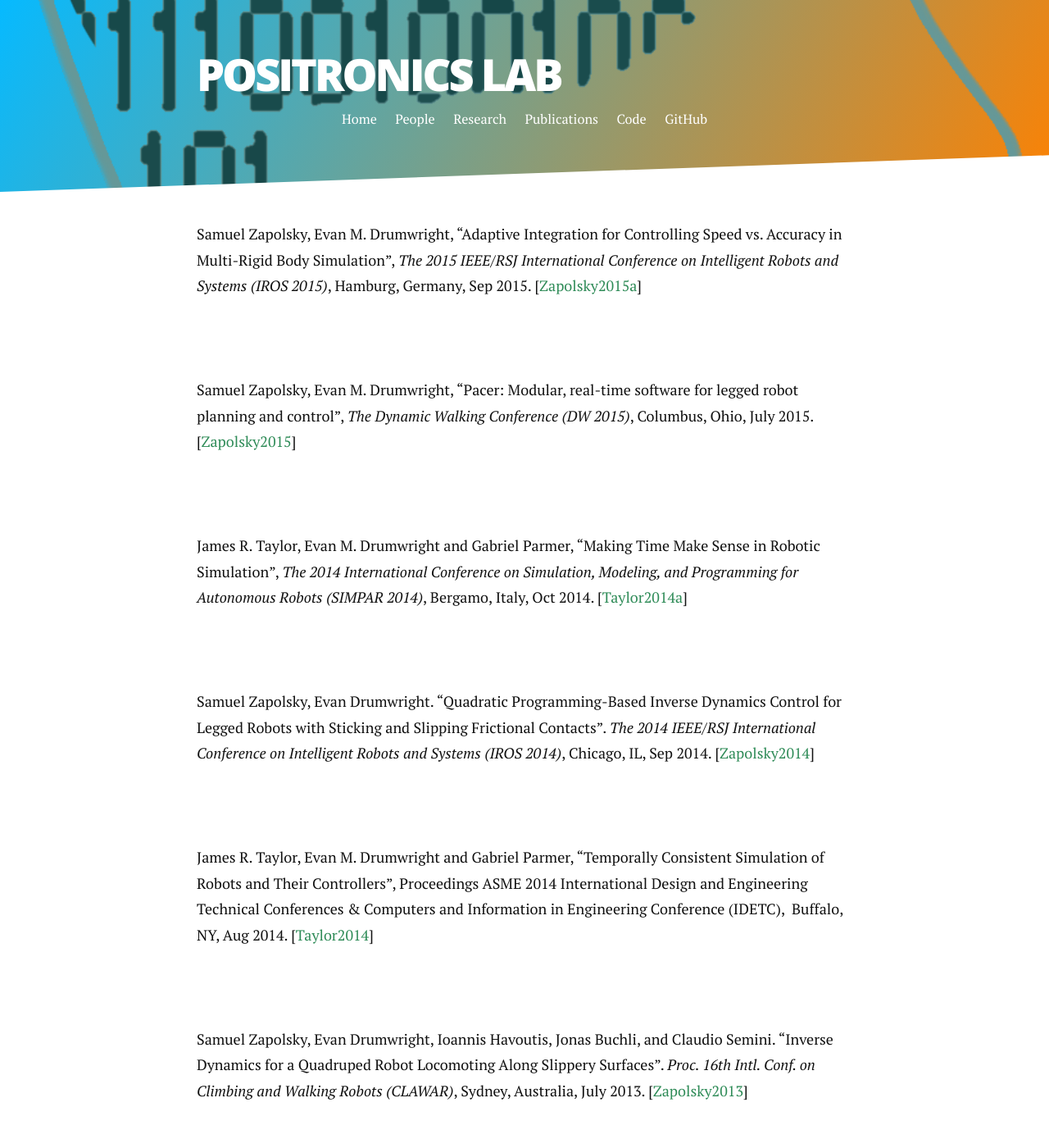
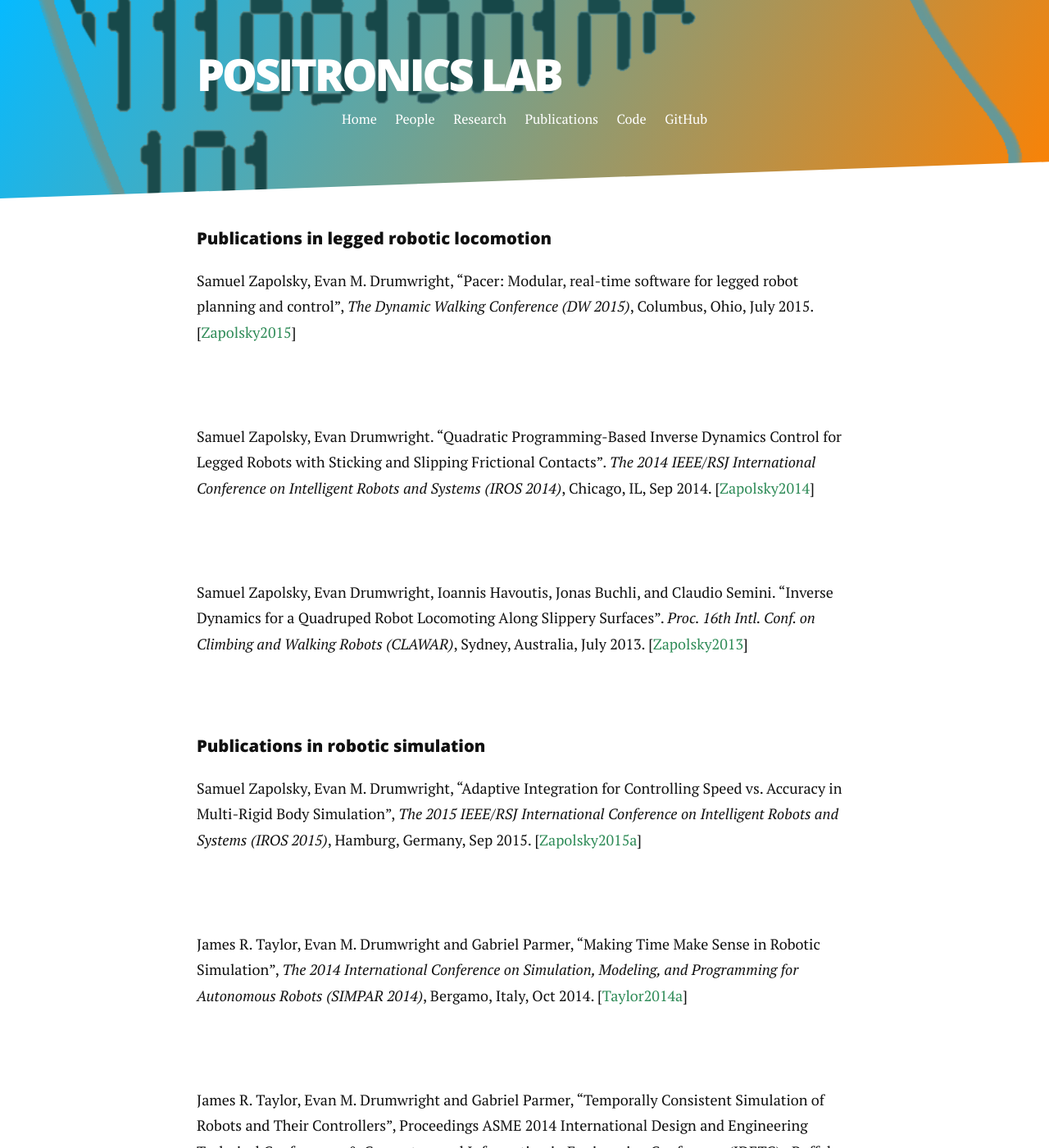
Before and after one commit to PositronicsLab/positronicslab.github.io, a Jekyll site: the page built from publications.md, in a window 1280 px wide and 1400 px high. Shown: the whole window at 82% size. Built offline with Jekyll 4.4.1, drawn with Linux system fonts in a browser that asks for light colours; nearby versions of some CDN libraries; Markdown is read by kramdown in place of the engine named in the settings; part of the change alters nothing that is shown; some of the changed text lies outside the part shown.

Commit message:
Updated publications

```diff
--- a/publications.md
+++ b/publications.md
@@ -2,11 +2,24 @@
 layout: default
 title: Publications
 ---
-Samuel Zapolsky, Evan M. Drumwright, "Adaptive Integration for Controlling Speed vs. Accuracy in Multi-Rigid Body Simulation", <i>The 2015 IEEE/RSJ International Conference on Intelligent Robots and Systems (IROS 2015)</i>, Hamburg, Germany, Sep 2015. [<a href="http://robotics.gwu.edu/positronics/wp-content/uploads/2014/08/IROS2015-Zapolsky.pdf">Zapolsky2015a</a>]
+
+#### Publications in legged robotic locomotion
+
+Samuel Zapolsky, Evan M. Drumwright, "Pacer: Modular, real-time software for legged robot planning and control", <i>The Dynamic Walking Conference (DW 2015)</i>, Columbus, Ohio, July 2015. [<a href="http://robotics.gwu.edu/positronics/wp-content/uploads/2014/08/Zapolsky_2015_DW.pdf">Zapolsky2015</a>]
 
 &nbsp;
 
-Samuel Zapolsky, Evan M. Drumwright, "Pacer: Modular, real-time software for legged robot planning and control", <i>The Dynamic Walking Conference (DW 2015)</i>, Columbus, Ohio, July 2015. [<a href="http://robotics.gwu.edu/positronics/wp-content/uploads/2014/08/Zapolsky_2015_DW.pdf">Zapolsky2015</a>]
+Samuel Zapolsky, Evan Drumwright. "Quadratic Programming-Based Inverse Dynamics Control for Legged Robots with Sticking and Slipping Frictional Contacts". <i>The 2014 IEEE/RSJ International Conference on Intelligent Robots and Systems (IROS 2014)</i>, Chicago, IL, Sep 2014. [<a href="http://robotics.gwu.edu/positronics/wp-content/uploads/2014/09/zapolsky2014.pdf">Zapolsky2014</a>]
+
+&nbsp;
+
+Samuel Zapolsky, Evan Drumwright, Ioannis Havoutis, Jonas Buchli, and Claudio Semini. "Inverse Dynamics for a Quadruped Robot Locomoting Along Slippery Surfaces". <i>Proc. 16th Intl. Conf. on Climbing and Walking Robots (CLAWAR)</i>, Sydney, Australia, July 2013. [<a href="http://robotics.gwu.edu/positronics/wp-content/uploads/2013/08/Zapolsky2013.pdf">Zapolsky2013</a>]
+
+&nbsp;
+
+
+#### Publications in robotic simulation
+Samuel Zapolsky, Evan M. Drumwright, "Adaptive Integration for Controlling Speed vs. Accuracy in Multi-Rigid Body Simulation", <i>The 2015 IEEE/RSJ International Conference on Intelligent Robots and Systems (IROS 2015)</i>, Hamburg, Germany, Sep 2015. [<a href="http://robotics.gwu.edu/positronics/wp-content/uploads/2014/08/IROS2015-Zapolsky.pdf">Zapolsky2015a</a>]
 
 &nbsp;
 
@@ -14,15 +27,7 @@ James R. Taylor, Evan M. Drumwright and Gabriel Parmer, "Making Time Make Sense
 
 &nbsp;
 
-Samuel Zapolsky, Evan Drumwright. "Quadratic Programming-Based Inverse Dynamics Control for Legged Robots with Sticking and Slipping Frictional Contacts". <i>The 2014 IEEE/RSJ International Conference on Intelligent Robots and Systems (IROS 2014)</i>, Chicago, IL, Sep 2014. [<a href="http://robotics.gwu.edu/positronics/wp-content/uploads/2014/09/zapolsky2014.pdf">Zapolsky2014</a>]
-
-&nbsp;
-
 James R. Taylor, Evan M. Drumwright and Gabriel Parmer, "Temporally Consistent Simulation of Robots and Their Controllers", Proceedings ASME 2014 International Design and Engineering Technical Conferences &amp; Computers and Information in Engineering Conference (IDETC),  Buffalo, NY, Aug 2014. [<a title="pdf" href="http://robotics.gwu.edu/positronics/wp-content/uploads/2014/09/taylor2014_1.pdf" target="_blank">Taylor2014</a>]
-
-&nbsp;
-
-Samuel Zapolsky, Evan Drumwright, Ioannis Havoutis, Jonas Buchli, and Claudio Semini. "Inverse Dynamics for a Quadruped Robot Locomoting Along Slippery Surfaces". <i>Proc. 16th Intl. Conf. on Climbing and Walking Robots (CLAWAR)</i>, Sydney, Australia, July 2013. [<a href="http://robotics.gwu.edu/positronics/wp-content/uploads/2013/08/Zapolsky2013.pdf">Zapolsky2013</a>]
 
 &nbsp;
 
@@ -31,10 +36,6 @@ Evan Drumwright. "Fast dynamic simulation of highly articulated robots with cont
 &nbsp;
 
 Evan Drumwright and Dylan Shell. "Extensive analysis of Linear Complementarity Problem (LCP) solver performance on randomly generated rigid body contact problems." <i>Proc. IEEE/RSJ Intl. Conference on Intelligent Robots and Systems (IROS)</i>. Portugal, 2012. [<a href="http://robotics.gwu.edu/positronics/wp-content/uploads/2013/12/LCP-eval/">Project page</a>] [<a href="http://robotics.gwu.edu/positronics/wp-content/uploads/2013/08/iros12.pdf">pdf</a>]
-
-&nbsp;
-
-Roxana Leontie, Evan Drumwright, Dylan Shell, and Rahul Simha. "Load Equalization on a Two-Arm Robot via Proprioceptive Sensing". <i>Proc. of the 13th Intl. Symp. on Experimental Robotics (ISER).</i> Quebec City, 2012. [<a href="http://robotics.gwu.edu/positronics/wp-content/uploads/2013/08/iser12.pdf">Leontie2012</a>]
 
 &nbsp;
 
@@ -63,6 +64,12 @@ Dylan Shell and Evan Drumwright. "Precise Generalized Contact Point and Normal D
 &nbsp;
 
 Evan Drumwright. "A Fast and Stable Penalty Method for Rigid Body Simulation." IEEE Trans. on Visualization and Computer Graphics, vol. 14, no. 1, pp. 231-240, January/February, 2008. [<a href="http://robotics.gwu.edu/positronics/wp-content/uploads/2013/08/tvcg.pdf">pdf</a>]
+
+&nbsp;
+
+#### Robotic manipulation and humanoid robots
+
+Roxana Leontie, Evan Drumwright, Dylan Shell, and Rahul Simha. "Load Equalization on a Two-Arm Robot via Proprioceptive Sensing". <i>Proc. of the 13th Intl. Symp. on Experimental Robotics (ISER).</i> Quebec City, 2012. [<a href="http://robotics.gwu.edu/positronics/wp-content/uploads/2013/08/iser12.pdf">Leontie2012</a>]
 
 &nbsp;
 
```
